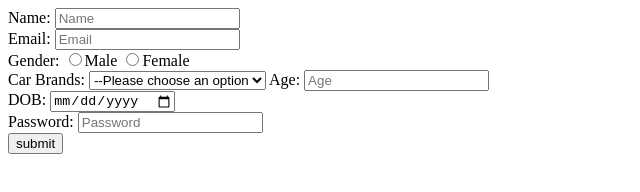
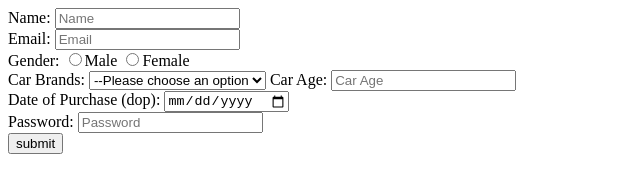
Before and after one commit to acciojob/car-insurance-form-chekurihemanth, a website: page main.html in a window 1280 px wide. Shown: the whole page, without its empty margins (0-640 px from the left). Drawn offline with Linux system fonts and the light colour scheme.

Commit message:
created a submission

```diff
--- a/main.html
+++ b/main.html
@@ -29,11 +29,11 @@
 		<option>Toyota</option>
 	</select>
 
-	<label for="age">Age:</label>
-	<input type="number" id="age" name="age" placeholder="Age" required><br>
+	<label for="carage">Car Age:</label>
+	<input type="number" id="carage" name="carage" placeholder="Car Age" required><br>
 
-	<label for="dob">DOB:</label>
-	<input type="date" id="dob" name="dob" placeholder="-" required><br>
+	<label for="dop">Date of Purchase (dop):</label>
+	<input type="date" id="dop" name="dop" placeholder="-" required><br>
 
 	<label for="password">Password:</label>
 	<input type="Password" id="password" name="password" placeholder="Password" required><br>
```
